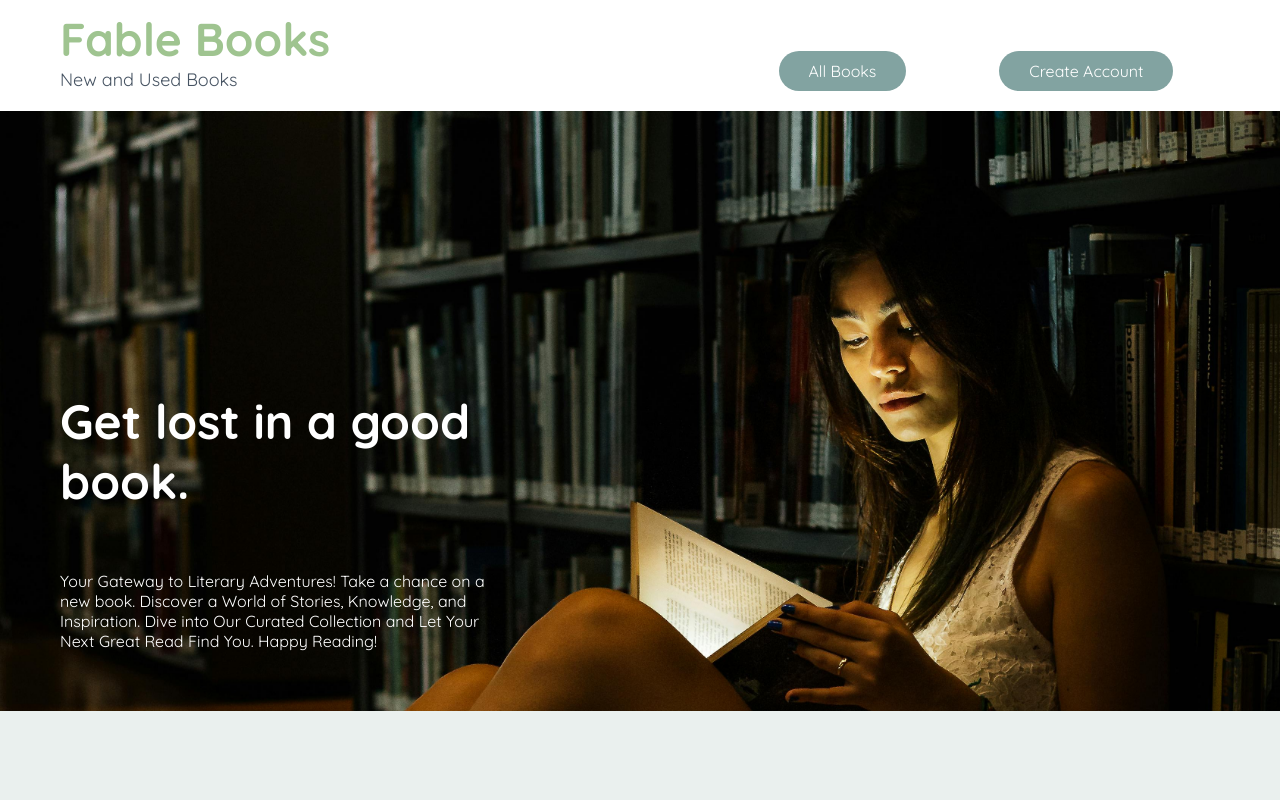
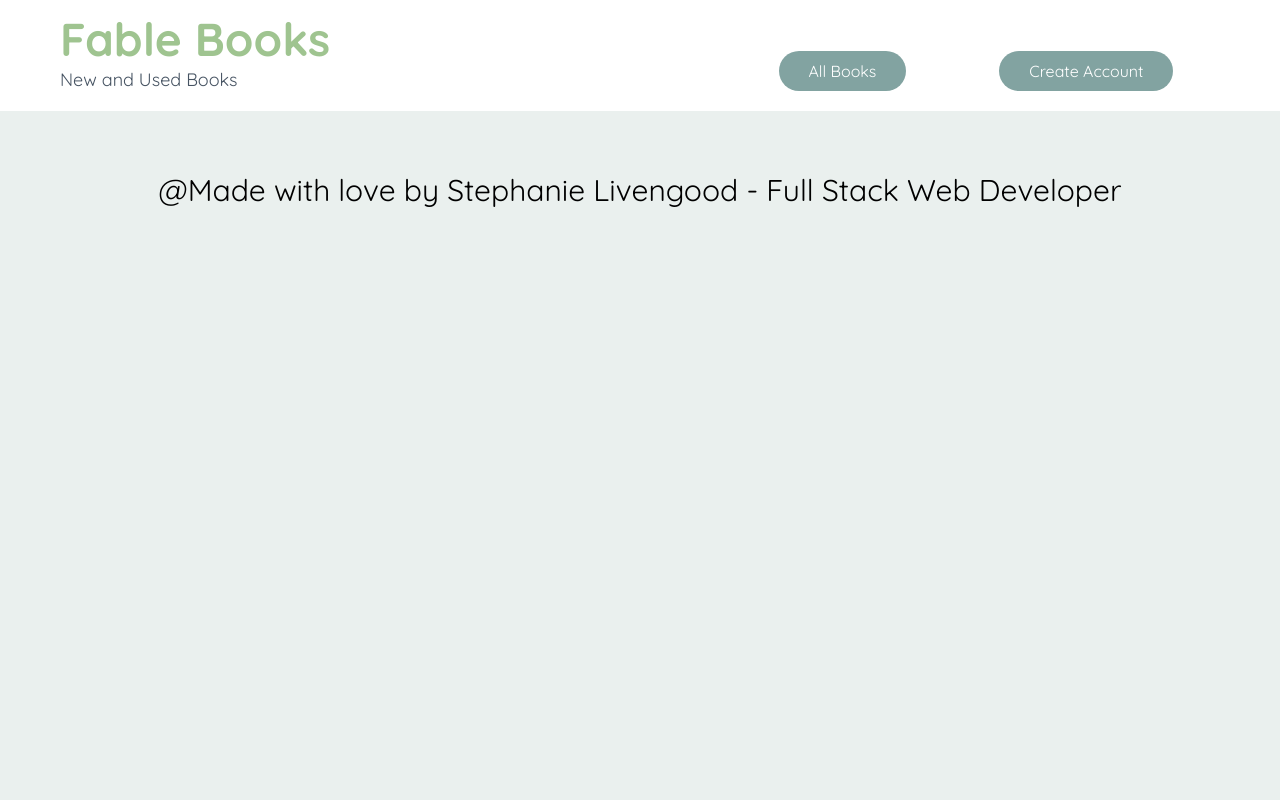
Before and after one commit to Stephanie01011011/fablefrontend, a React (Create React App) app: page / in a window 1280 px wide. Shown: the top 800 px of the page. Built offline with nearby package versions, Linux system fonts and the light colour scheme; no server answers.

Commit message:
fix routing

```diff
--- a/src/App.js
+++ b/src/App.js
@@ -16,7 +16,7 @@ function App() {
       <BrowserRouter>
       <Navbar />
         <Routes>
-          <Route path='*' element={<Home />} />
+          <Route path='/api/books' element={<Home />} />
           <Route path='/all' element={<AllBooks />} />
           <Route path='/Fantasy' element={<Genre />} />
           <Route path='/Mystery' element={<Genre />} />
--- a/src/pages/BookInfo.js
+++ b/src/pages/BookInfo.js
@@ -10,7 +10,7 @@ const BookInfo = () => {
 
     useEffect(() => {
       const fetchBooks = async () => {
-        const response = await fetch('https://fablebackend.onrender.com/')
+        const response = await fetch('https://fablebackend.onrender.com/' + url)
         const json = await response.json();
         const book = json.filter((b) => b._id == url)
 
```
